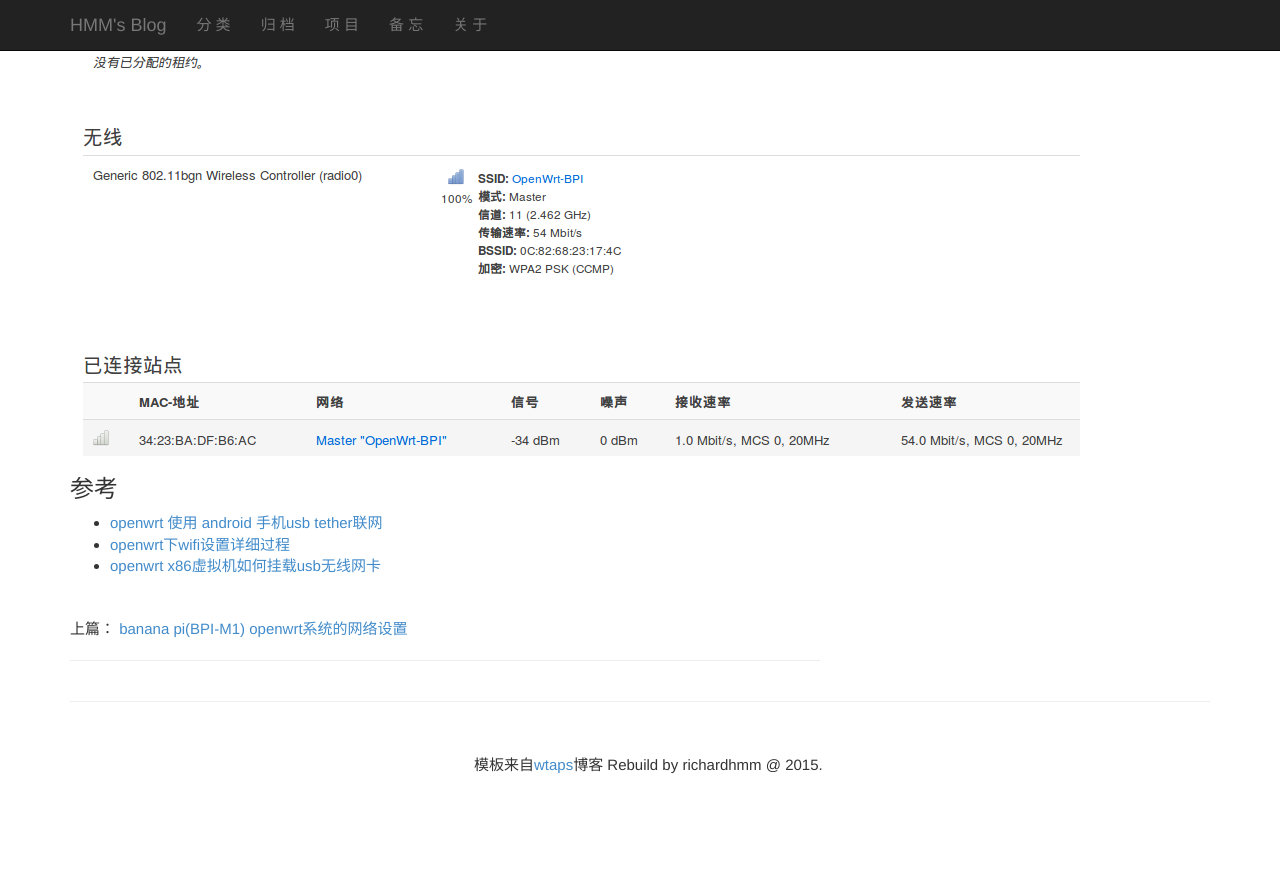
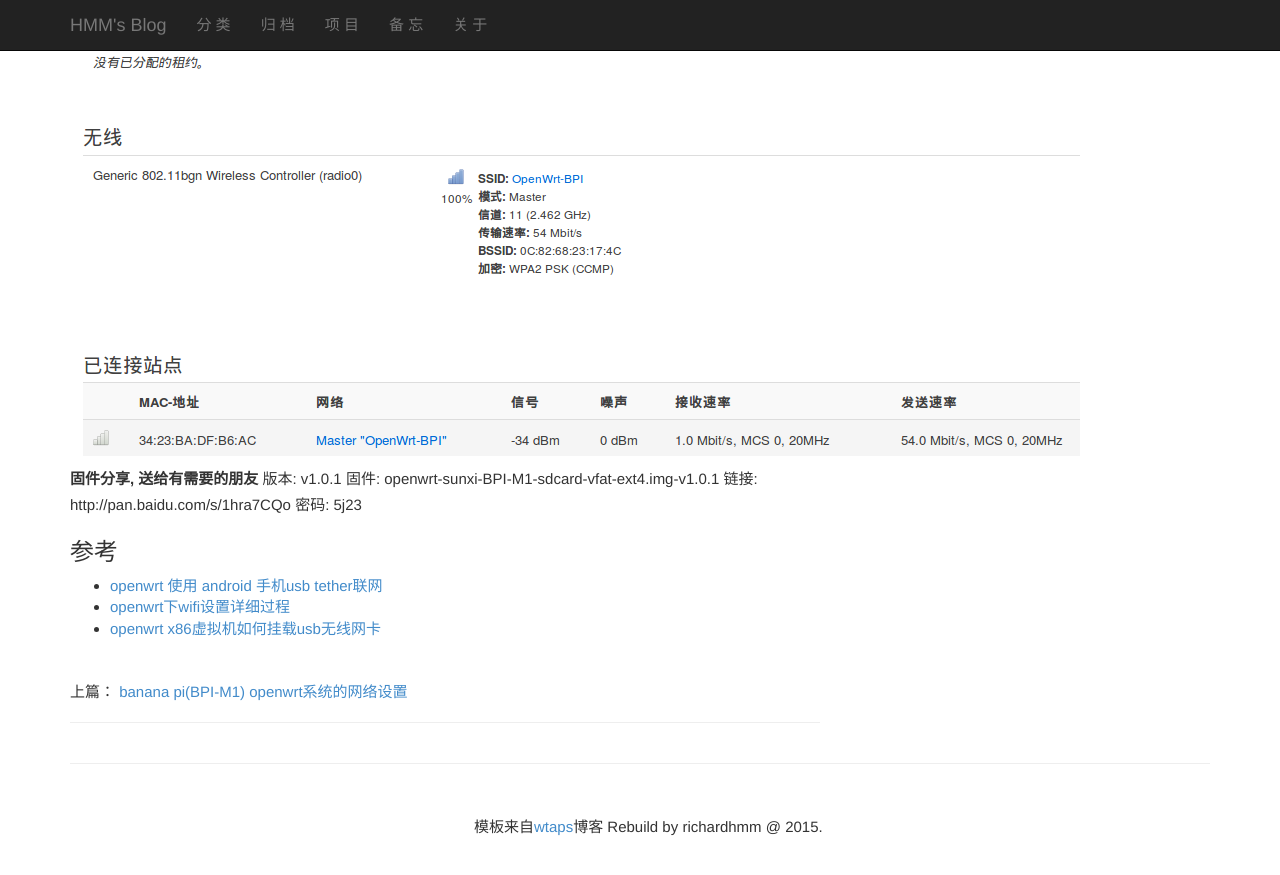
Before and after one commit to richardhmm/blog, a Jekyll site: the page built from _posts/blog/Tech/2016-3-1-bananapi-openwrt-router-custom.md, in a window 1280 px wide and 900 px high, scrolled down 9969 px. Shown: the top 875 px of the window. Built offline with Jekyll 4.4.1, drawn with Linux system fonts in a browser that asks for light colours; comment, search, counter and statistics services are not loaded; before the commit the page ends 10807 px from its top, so only the background shows below that.

Commit message:
增加固件分享链接

```diff
--- a/_posts/blog/Tech/2016-3-1-bananapi-openwrt-router-custom.md
+++ b/_posts/blog/Tech/2016-3-1-bananapi-openwrt-router-custom.md
@@ -457,6 +457,13 @@ root@BananaPi:/#
 ![总览2](/blog/images/bananapi/router_overview2.png)
 
 
+
+**固件分享, 送给有需要的朋友**
+版本: v1.0.1
+固件: openwrt-sunxi-BPI-M1-sdcard-vfat-ext4.img-v1.0.1
+链接: http://pan.baidu.com/s/1hra7CQo 密码: 5j23
+
+
 ### 参考  ###
 * <a href="http://blog.csdn.net/whfyzg/article/details/47125273">openwrt 使用 android 手机usb tether联网 </a>
 * <a href="http://blog.csdn.net/hui523hui523hui523/article/details/38493725">openwrt下wifi设置详细过程  </a>
```
